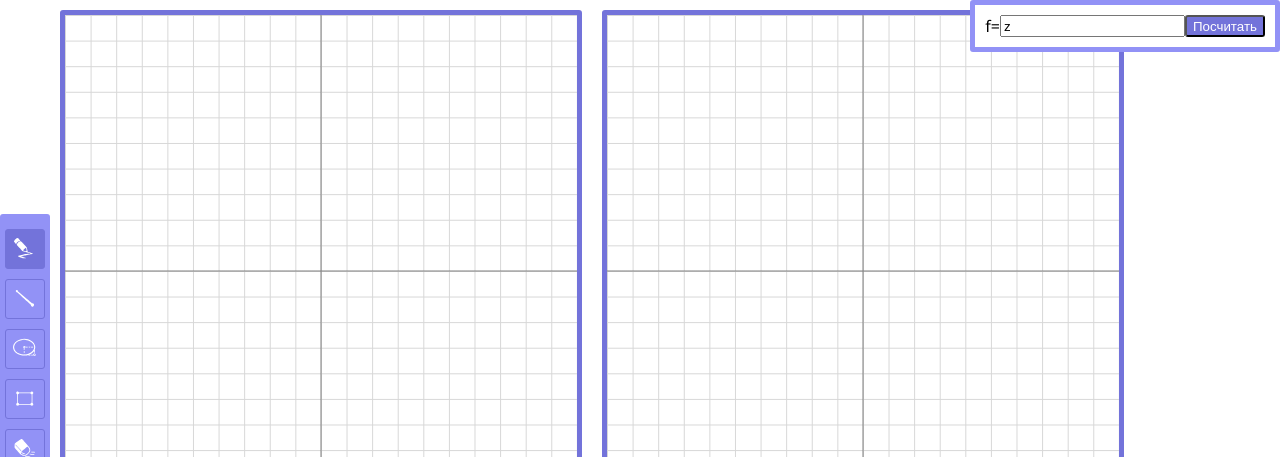
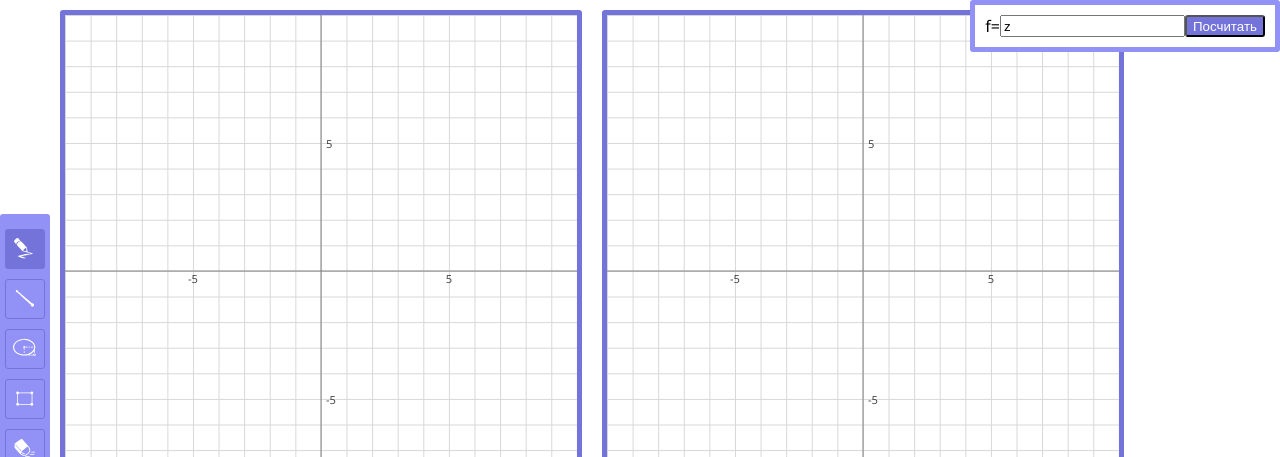
Before and after one commit to TashK101/complex-extra, a React (Create React App) app in the folder frontend/: page / in a window 1280 px wide. Shown: the top 457 px of the page. Built offline with nearby package versions, Linux system fonts and the light colour scheme.

Commit message:
Подписи на осях

```diff
--- a/frontend/src/Components/Graph/Graph.tsx
+++ b/frontend/src/Components/Graph/Graph.tsx
@@ -2,7 +2,7 @@ import {PropsWithChildren} from "react";
 import {axisCoordsToPixelCoords} from "./Drawing/helpers.ts";
 
 type GraphProps = PropsWithChildren<{
-    viewRect: {top: number, left: number, bottom: number, right: number};
+    viewRect: { top: number, left: number, bottom: number, right: number };
 }>
 
 function getCellSize(size: number): number {
@@ -31,12 +31,44 @@ function getCellSize(size: number): number {
 
 export function Graph({viewRect, ...props}: GraphProps): JSX.Element {
     const {top, bottom, right, left} = viewRect;
-    const {x, y} = axisCoordsToPixelCoords(0,0, {width: 100, height:100}, viewRect);
+    const {x, y} = axisCoordsToPixelCoords(0, 0, {width: 100, height: 100}, viewRect);
 
     const cellSizeX = getCellSize(right - left);
     const cellSizeY = getCellSize(top - bottom);
     const relX = 100 / (right - left);
     const relY = 100 / (top - bottom);
+
+    const labelsX: number[] = [];
+    const labelsY: number[] = [];
+    const startX = left + (cellSizeX * 5 - left % (cellSizeX * 5));
+    const startY = bottom + (cellSizeY * 5 - bottom % (cellSizeY * 5));
+
+    for (let i = startX; i < right; i += cellSizeX * 5) {
+        labelsX.push(i);
+    }
+    for (let i = startY; i < top; i += cellSizeY * 5) {
+        labelsY.push(i);
+    }
+
+    const firsts = axisCoordsToPixelCoords(labelsX[0], labelsY[0], {width: 100, height: 100}, viewRect);
+    const lasts = axisCoordsToPixelCoords(labelsX[labelsX.length-1], labelsY[labelsY.length-1], {width: 100, height: 100}, viewRect);
+    let styleX = {paddingTop: '0', paddingRight: '0', paddingLeft: '0'};
+    let styleY = {paddingTop: '0', paddingRight: '0', paddingLeft: '0', paddingBottom: '0', alignRight: false};
+    if (bottom > 0) {
+        styleX.paddingTop = 'calc(100% - 1em)';
+    } else if (top > 0) {
+        styleX.paddingTop = `calc(min(100% - 1em, ${y}%))`;
+    }
+    if (right < 0) {
+        styleY.paddingLeft = '100%';
+        styleY.alignRight = true;
+    } else if (left < 0) {
+        styleY.paddingLeft = `calc(min(100%, ${x}%))`;
+    }
+    styleX.paddingLeft = `${firsts.x}%`;
+    styleX.paddingRight = `${100-lasts.x}%`;
+    styleY.paddingTop = `${100-firsts.y}%`;
+    styleY.paddingBottom = `${lasts.y}%`;
 
     return (
         <div>
@@ -45,24 +77,58 @@ export function Graph({viewRect, ...props}: GraphProps): JSX.Element {
                     className={'graph-grid graph-window'}
                     style={{
                         backgroundPosition: `${-(left % cellSizeX) * relX}% ${(top % cellSizeY) * relY}%`,
-                        backgroundSize: `${relX*cellSizeX}% ${relY*cellSizeY}%`,
+                        backgroundSize: `${relX * cellSizeX}% ${relY * cellSizeY}%`,
                     }}
                 />
                 <div
                     className={'graph-axis graph-window'}
                     style={{
                         backgroundImage:
-                            'linear-gradient(to right,' +
-                            ` transparent calc(${x}% - 1px),` +
-                            ` var(--axis-color) calc(${x}%),` +
-                            ` transparent calc(${x}% + 1px)),` +
+                            `linear-gradient(to right, transparent calc(${x}% - 1px),` +
+                            ` var(--axis-color) calc(${x}%), transparent calc(${x}% + 1px)),` +
 
-                            'linear-gradient(to bottom,' +
-                            ` transparent calc(${y}% - 1px),` +
-                            ` var(--axis-color) calc(${y}%),` +
-                            ` transparent calc(${y}% + 1px))`,
+                            `linear-gradient(to bottom, transparent calc(${y}% - 1px),` +
+                            ` var(--axis-color) calc(${y}%), transparent calc(${y}% + 1px))`,
                     }}
-                />
+                >
+                    <ul
+                        className={'graph-labels graph-labels-x'}
+                        style={{
+                            paddingTop: styleX.paddingTop,
+                            paddingRight: styleX.paddingRight,
+                            paddingLeft: styleX.paddingLeft,
+                        }}
+                    >
+                        {labelsX.map(l => (
+                            <li key={l} className={'graph-label-placeholder'}>
+                                <p className={'graph-label graph-label-x'} style={{opacity: l === 0 ? '0' : '0.7'}}>
+                                    {l}
+                                </p>
+                            </li>))}
+                    </ul>
+                    <ul
+                        className={'graph-labels graph-labels-y'}
+                        style={{
+                            paddingTop: styleY.paddingTop,
+                            paddingRight: styleY.paddingRight,
+                            paddingLeft: styleY.paddingLeft,
+                            paddingBottom: styleY.paddingBottom,
+                        }}
+                    >
+                        {labelsY.map(l => (
+                            <li key={l} className={'graph-label-placeholder'}>
+                                <p
+                                    className={'graph-label graph-label-y'}
+                                    style={{
+                                        opacity: l === 0 ? '0' : '0.7',
+                                        right: styleY.alignRight ? '5px' : 'auto',
+                                        left: styleY.alignRight ? 'auto' : '5px'
+                                }}>
+                                    {l}
+                                </p>
+                            </li>))}
+                    </ul>
+                </div>
                 {props.children}
             </div>
         </div>
--- a/frontend/src/Components/Graph/graph.css
+++ b/frontend/src/Components/Graph/graph.css
@@ -64,6 +64,46 @@
     z-index: -1;
 }
 
+.graph-labels {
+    display: flex;
+    justify-content: space-between;
+    position: absolute;
+    margin: 0;
+    box-sizing: border-box;
+}
+
+.graph-labels-x {
+    flex-direction: row;
+    width: 100%;
+}
+
+.graph-labels-y {
+    flex-direction: column-reverse;
+    height: 100%;
+}
+
+.graph-label-placeholder {
+    list-style: none;
+    z-index: -1;
+    position: relative;
+}
+
+.graph-label {
+    font-size: 0.7em;
+    position: absolute;
+    user-select: none;
+    padding: 0;
+    margin: 0;
+}
+
+.graph-label-x {
+    transform: translateX(-50%);
+}
+
+.graph-label-y {
+    transform: translateY(-50%);
+}
+
 .function-form {
     background-color: var(--bg-color);
     border-radius: var(--border-radius);
```
